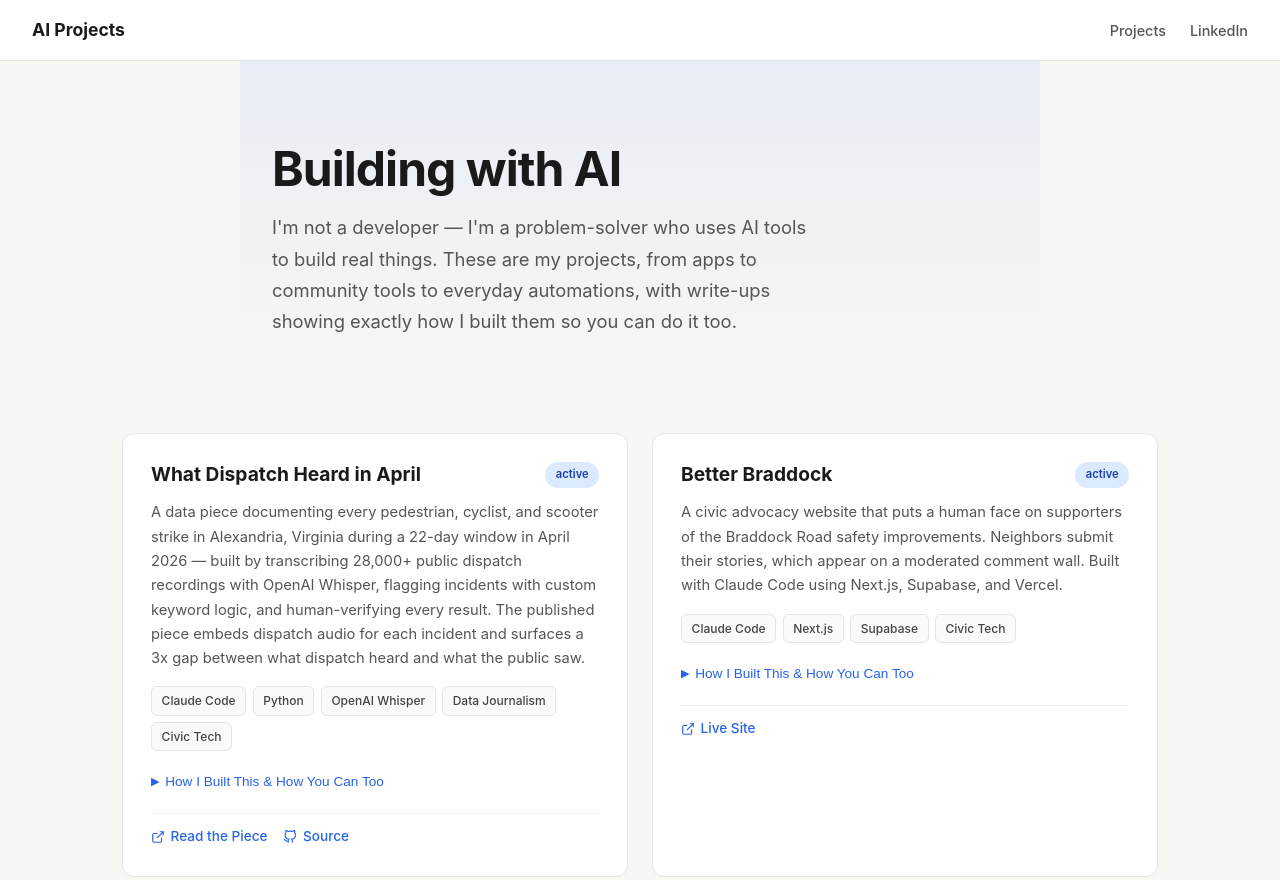
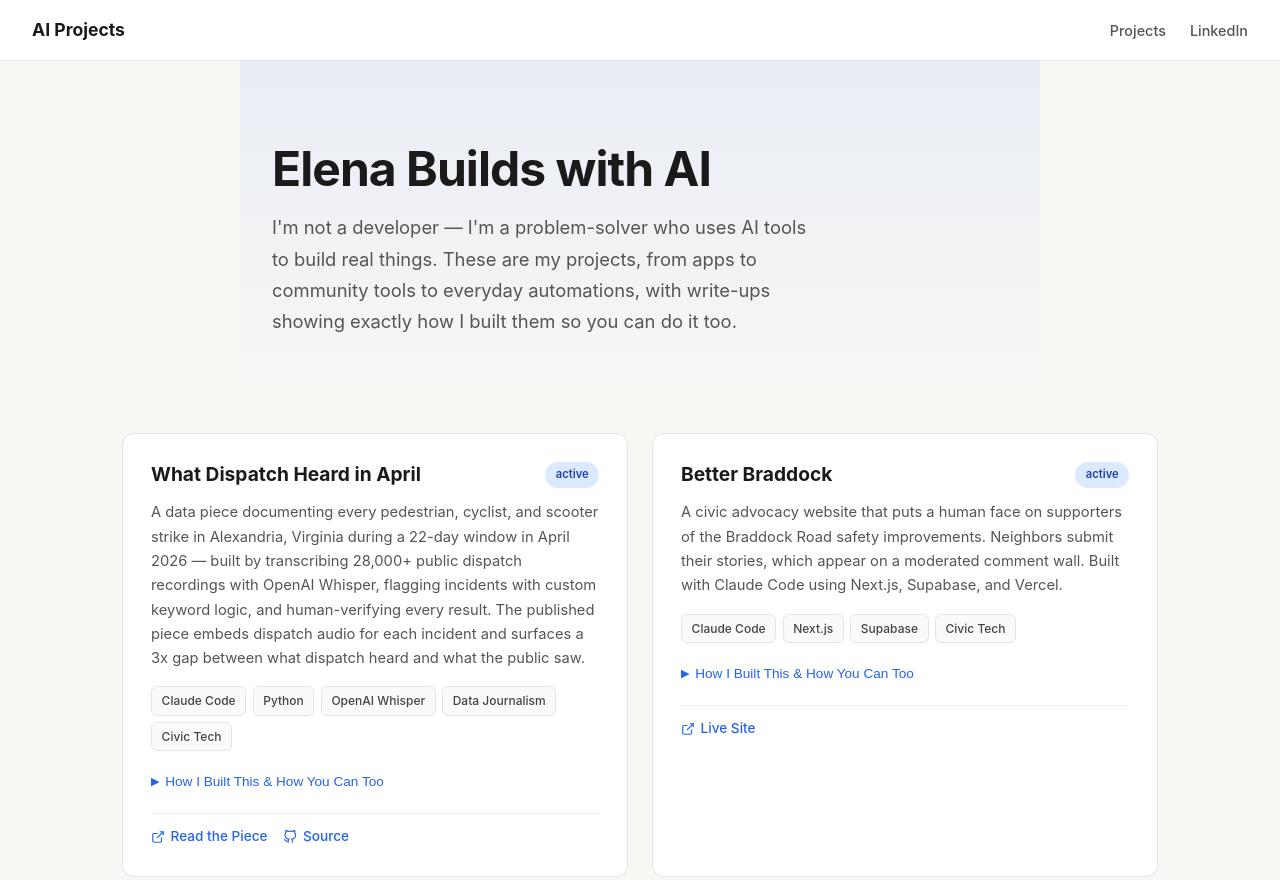
Before and after one commit to ElenaH77/ai-portfolio, a plain HTML site: page index.html in a window 1280 px wide. Shown: the top 880 px of the page. Drawn offline with Linux system fonts and the light colour scheme.

Commit message:
Change hero title from 'Building with AI' to 'Elena Builds with AI'

```diff
--- a/index.html
+++ b/index.html
@@ -294,7 +294,7 @@
 
 <!-- ===== HERO ===== -->
 <div class="hero">
-    <h1>Building with AI</h1>
+    <h1>Elena Builds with AI</h1>
     <p>I'm not a developer &mdash; I'm a problem-solver who uses AI tools to build
     real things. These are my projects, from apps to community tools to
     everyday automations, with write-ups showing exactly how I built them
```
